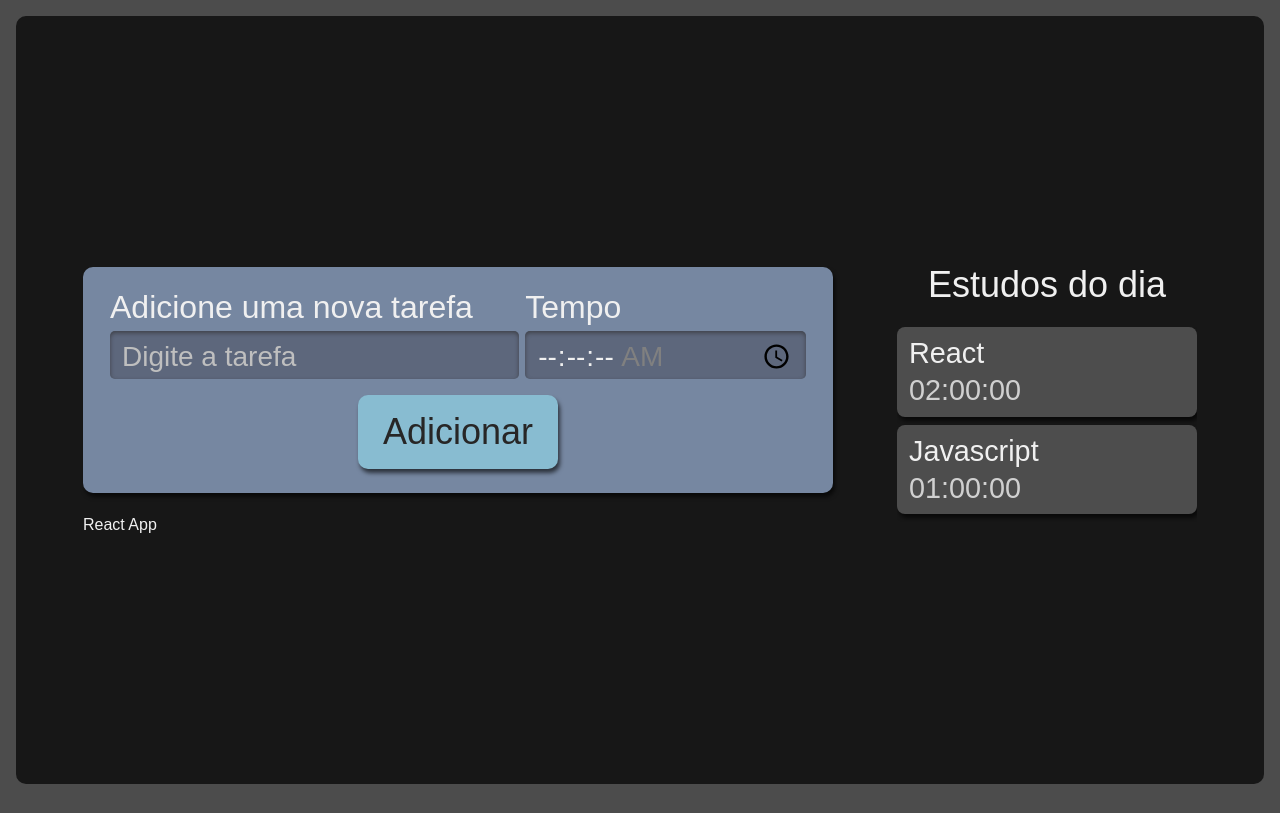
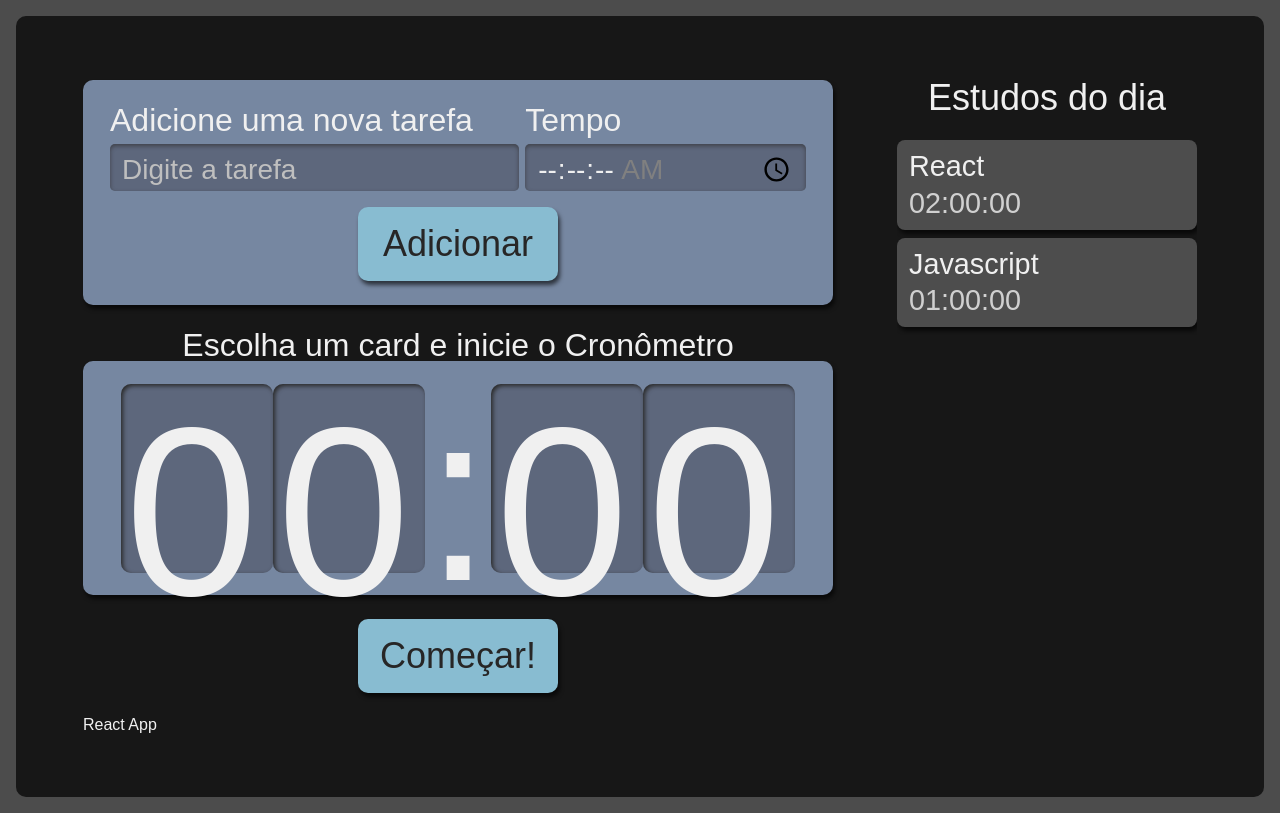
Before and after one commit to Chikrem/react-alura-studies, a React (Create React App) app: page / in a window 1280 px wide. Built offline with nearby package versions, Linux system fonts and the light colour scheme.

Commit message:
Criando componentes Relógio/Cronômetro

```diff
--- /dev/null
+++ b/src/componentes/Cronometro/Cronometro.module.scss
@@ -0,0 +1,59 @@
+.cronometro {
+    display: flex;
+    flex-direction: column;
+    align-items: center;
+    grid-area: cronometro;
+
+    .relogioWrapper {
+      align-items: center;
+      background-color: #7687A1;
+      border-radius: 10px;
+      box-shadow: 2px 4px 4px #0000009F;
+      box-sizing: border-box;
+      display: flex;
+      font-size: 5rem;
+      justify-content: center;
+      margin-bottom: 24px;
+      padding: 16px 12px;
+      width: 100%;
+    }
+
+    .titulo {
+      font-size: 2rem;
+    }
+
+    button {
+      background-color: #88bcd1;
+      border-radius: 10px;
+      box-shadow: 2px 4px 4px #0000009F;
+      color: #272626;
+      cursor: pointer;
+      font-size: 1.25rem;
+      padding: 16px;
+      width: 150px;
+
+      &:active {
+        background-color: #7CA6B7;
+        box-shadow: 2px 2px 4px #0000009F inset;
+        cursor: auto;
+      }
+    }
+
+    @media screen and (min-width:1280px) {
+
+      .relogioWrapper{
+        font-size: 15rem;
+      }
+
+      p {
+        font-size: 2rem;
+      }
+
+      button {
+        grid-column-start: span 2;
+        justify-self: center;
+        width: 200px;
+        font-size: 2.25rem;
+      }
+    }
+  }
--- /dev/null
+++ b/src/componentes/Cronometro/Relogio/Relogio.module.scss
@@ -0,0 +1,21 @@
+.relogioNumero {
+    background-color: #5D677C;
+    box-shadow: 2px 2px 4px #2B2B2B inset;
+    height: 3.6rem;
+    width: 3rem;
+    padding: 8px 4px;
+    border-radius: 10px;
+
+    @media screen and (min-width:1280px) {
+      height: 10.8rem;
+      width: 9rem;
+    }
+  }
+
+  .relogioDivisao {
+    height: 4.2rem;
+
+    @media screen and (min-width:1280px) {
+      height: 12.6rem;
+    }
+  }
--- /dev/null
+++ b/src/componentes/Cronometro/Relogio/index.tsx
@@ -0,0 +1,13 @@
+import style from './Relogio.module.scss';
+
+export default function Relogio() {
+  return (
+    <>
+      <span className={style.relogioNumero}>0</span>
+      <span className={style.relogioNumero}>0</span>
+      <span className={style.relogioDivisao}>:</span>
+      <span className={style.relogioNumero}>0</span>
+      <span className={style.relogioNumero}>0</span>
+    </>
+  )
+}
--- /dev/null
+++ b/src/componentes/Cronometro/index.tsx
@@ -0,0 +1,17 @@
+import Botao from "../Botao";
+import Relogio from "./Relogio";
+import style from './Cronometro.module.scss';
+
+export default function Cronometro() {
+  return (
+    <div className={style.cronometro}>
+      <p className={style.titulo}>Escolha um card e inicie o Cronômetro</p>
+      <div className={style.relogioWrapper}>
+        <Relogio />
+      </div>
+      <Botao>
+        Começar!
+      </Botao>
+    </div>
+  )
+}
--- a/src/pages/App.tsx
+++ b/src/pages/App.tsx
@@ -1,3 +1,4 @@
+import Cronometro from "../componentes/Cronometro";
 import Formulario from "../componentes/Form";
 import Lista from "../componentes/Lista";
 import style from './App.module.scss';
@@ -8,6 +9,7 @@
       <h1>React App</h1>
       <Formulario />
       <Lista />
+      <Cronometro />
     </div>
   );
 }
```
